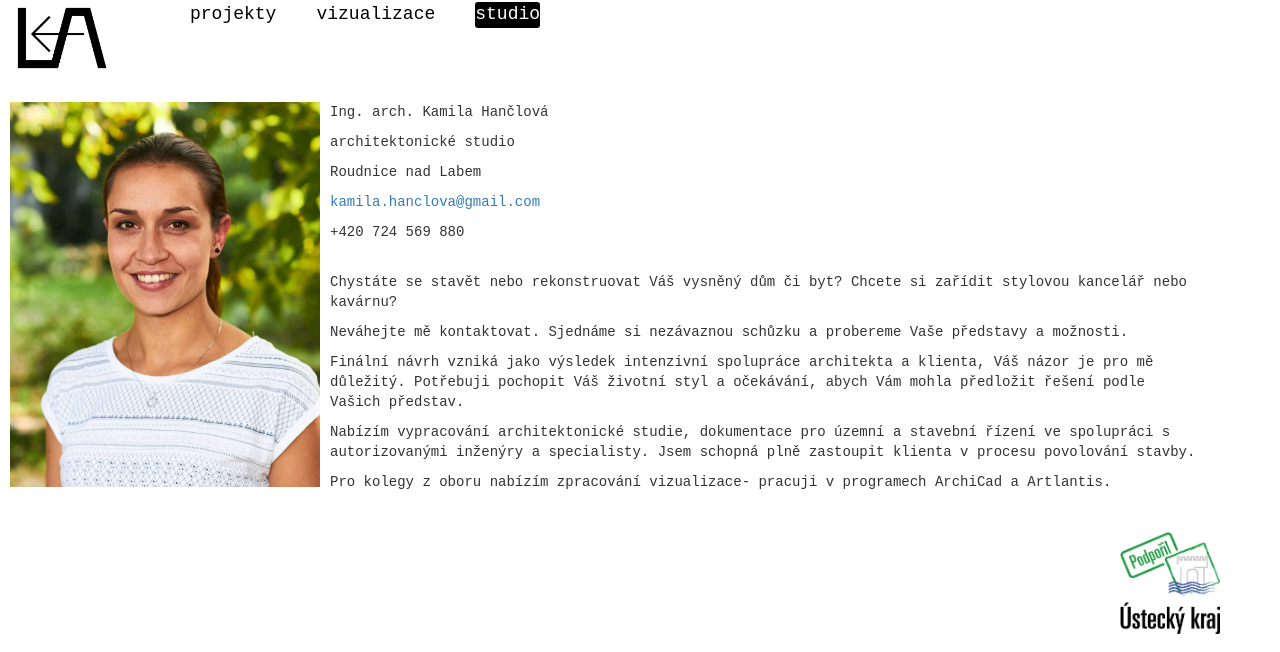
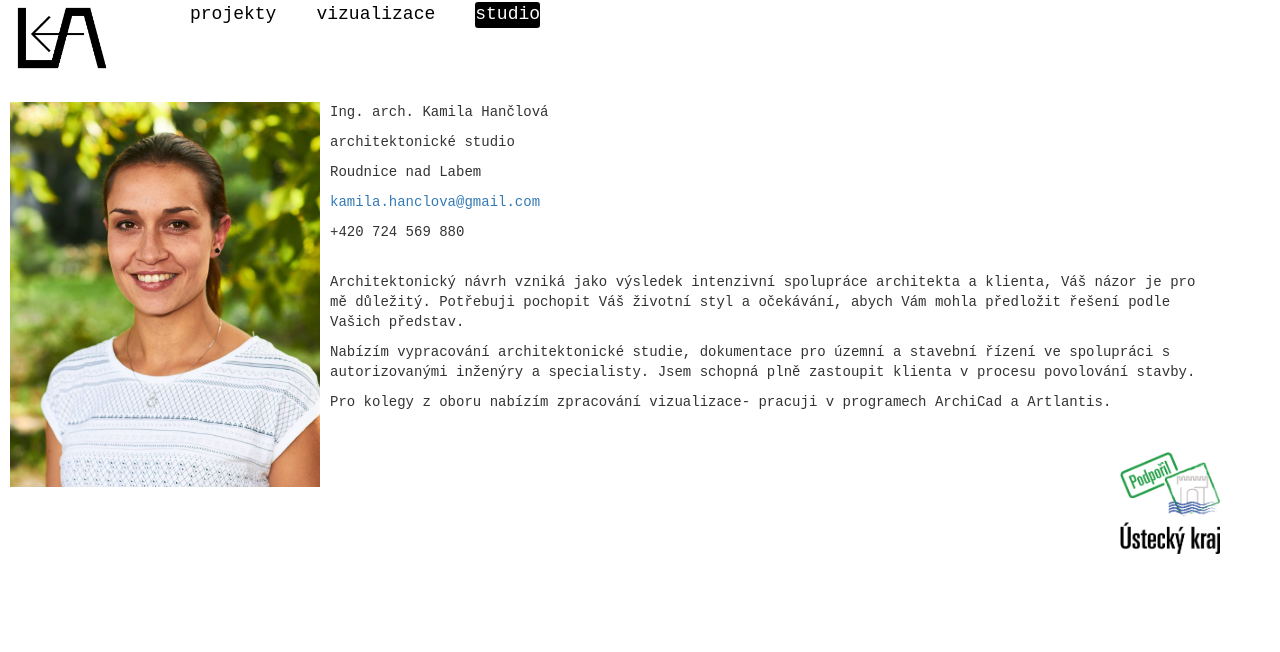
Before and after one commit to rejmar16/K-arch, a Django app: a page that uses page/templates/page/contact_list.html in a window 1280 px wide. Shown: the part 30-682 px from the top of the page. Run offline with Django 3.2, Linux system fonts and the light colour scheme; some libraries are stand-ins or nearby versions.

Commit message:
Contact -  modified

```diff
--- a/page/admin.py
+++ b/page/admin.py
@@ -6,6 +6,7 @@ from .models import Project, Project_Photo, Vizualizace
 class ProjectPhotoInLine(admin.TabularInline):
     model = Project_Photo
     extra = 3
+
 
 class ProjectAdmin(admin.ModelAdmin):
     fieldsets = [
--- a/page/templates/page/contact_list.html
+++ b/page/templates/page/contact_list.html
@@ -24,12 +24,7 @@
     </div>
   </address>
   <div class="studio">
-  <p>Chystáte se stavět nebo rekonstruovat Váš vysněný dům či byt?
-Chcete si zařídit stylovou kancelář nebo kavárnu?</p>
-  <p>Neváhejte mě kontaktovat.
-Sjednáme si nezávaznou schůzku a probereme Vaše představy a možnosti.
-  </p>
-  <p>Finální návrh vzniká jako výsledek intenzivní spolupráce architekta a klienta, Váš názor je pro mě důležitý.
+  <p>Architektonický návrh vzniká jako výsledek intenzivní spolupráce architekta a klienta, Váš názor je pro mě důležitý.
 Potřebuji pochopit Váš životní styl a očekávání, abych Vám mohla předložit řešení podle Vašich představ.
   </p>
   <p>
--- a/page/templates/page/rd_list.html
+++ b/page/templates/page/rd_list.html
@@ -31,7 +31,7 @@
 <div class="galllery">
   <a href="{% url 'RD_detail' pk=post.pk ip=1 %}">
 
-    <img src="{{ post.screen.url }}" alt="{{ post.name }}" height="250">
+    <img src="{{ post.screen.url }}" alt="{{ post.name }}" height="250px">
   </a>
   <div class="desc">{{ post.name }}</div>
 
```
